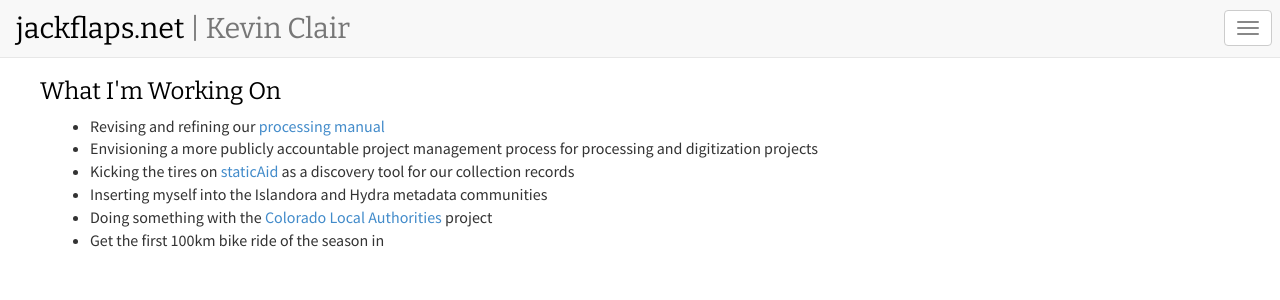
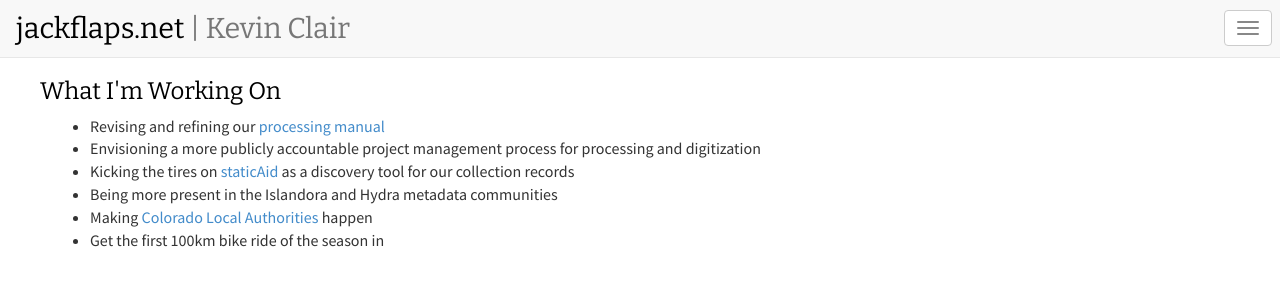
Before and after one commit to jackflaps/jackflaps.github.io, a Jekyll site: the page built from projects/index.html, in a window 1280 px wide. Shown: the top 300 px of the page. Built offline with Jekyll 4.4.1, drawn with Linux system fonts in a browser that asks for light colours.

Commit message:
minor tweaks to my project list

```diff
--- a/projects/index.html
+++ b/projects/index.html
@@ -9,10 +9,10 @@ layout: default
   <div class="post-content">
     <ul>
       <li>Revising and refining our <a href="https://github.com/duspeccoll/manual">processing manual</a></li>
-      <li>Envisioning a more publicly accountable project management process for processing and digitization projects</li>
+      <li>Envisioning a more publicly accountable project management process for processing and digitization</li>
       <li>Kicking the tires on <a href="https://github.com/helrond/staticAid">staticAid</a> as a discovery tool for our collection records</li>
-      <li>Inserting myself into the Islandora and Hydra metadata communities</li>
-      <li>Doing something with the <a href="http://jackflaps.github.io/cola">Colorado Local Authorities</a> project</li>
+      <li>Being more present in the Islandora and Hydra metadata communities</li>
+      <li>Making <a href="http://jackflaps.github.io/cola">Colorado Local Authorities</a> happen</li>
       <li>Get the first 100km bike ride of the season in</li>
     </ul>
   </div>
```
